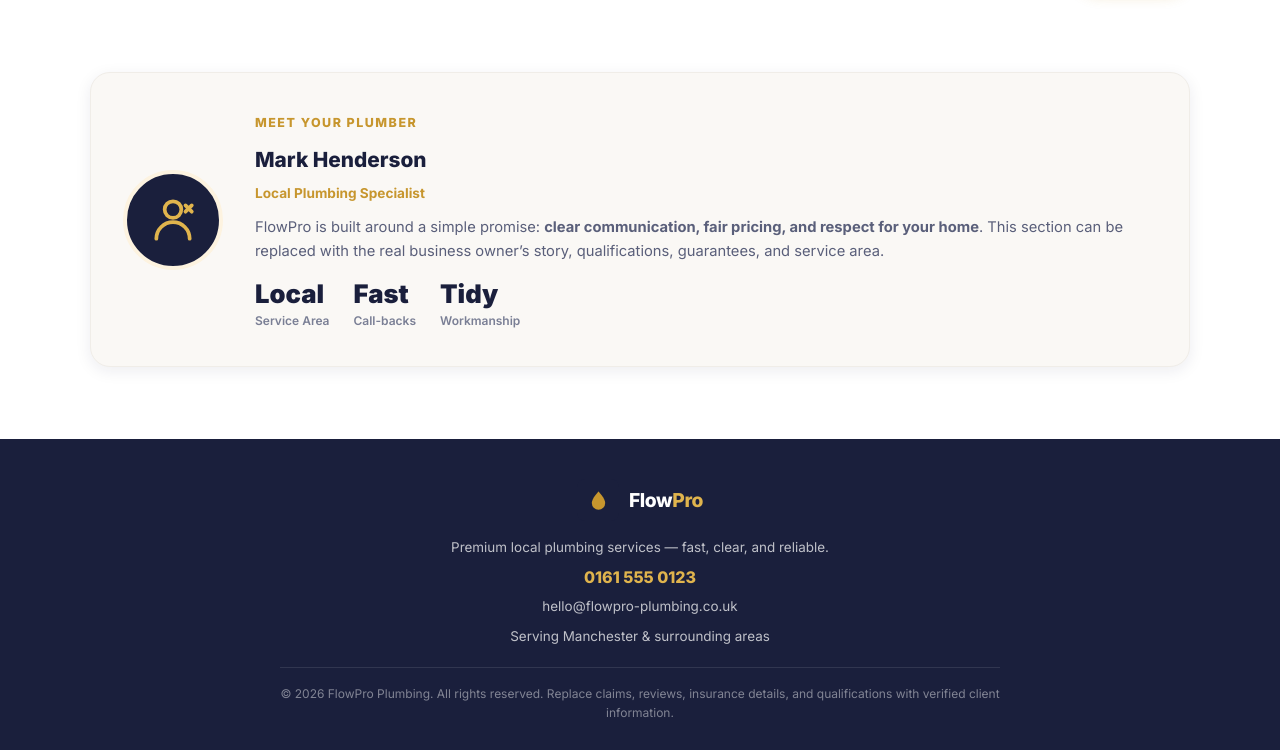
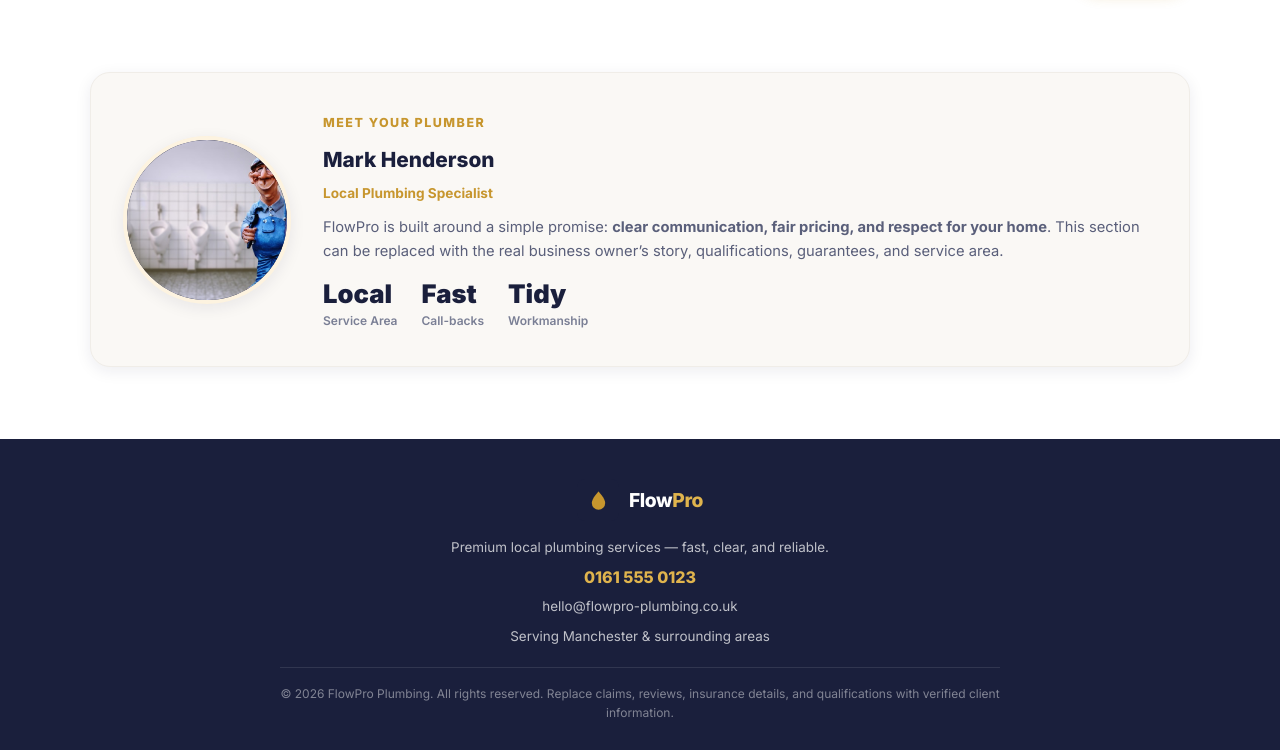
Before and after one commit to cavcom2010/plumber, a Django app: page /about/ in a window 1280 px wide. Shown: the part 65-815 px from the top of the page. Run offline with Django 5.2, Linux system fonts and the light colour scheme.

Commit message:
Add static placeholder images from Pixabay

```diff
--- a/trades/static/trades/css/landing.css
+++ b/trades/static/trades/css/landing.css
@@ -461,6 +463,29 @@
             gap: 12px;
         }
 
+        .section-image {
+            overflow: hidden;
+            border-radius: var(--radius-lg);
+            box-shadow: var(--shadow);
+            border: 1px solid var(--border-light);
+            margin: -12px auto 28px;
+            max-width: 860px;
+            background: var(--navy);
+        }
+
+        .section-image img,
+        .booking-image img,
+        .about-photo img {
+            display: block;
+            width: 100%;
+            height: 100%;
+            object-fit: cover;
+        }
+
+        .section-image {
+            aspect-ratio: 16 / 8;
+        }
+
         .service-card {
             background: #fff;
             border-radius: var(--radius);
@@ -527,6 +552,17 @@
             align-items: center;
             text-align: center;
             border: 1px solid var(--border-light);
+        }
+
+        .about-photo {
+            width: 132px;
+            height: 132px;
+            border-radius: 50%;
+            overflow: hidden;
+            flex-shrink: 0;
+            border: 4px solid var(--gold-pale);
+            box-shadow: var(--shadow);
+            background: var(--navy);
         }
 
         .about-avatar {
@@ -1193,12 +1249,21 @@
                 gap: 32px;
             }
 
+            .about-photo {
+                width: 168px;
+                height: 168px;
+            }
+
             .about-stats {
                 justify-content: flex-start;
             }
 
             .booking-card {
                 padding: 36px 32px;
+            }
+
+            .section-image {
+                aspect-ratio: 16 / 6;
             }
         }
 
--- a/trades/templates/trades/partials/about_section.html
+++ b/trades/templates/trades/partials/about_section.html
@@ -1,7 +1,10 @@
+{% load static %}
 <section class="section about-section" id="about">
     <div class="section-inner">
         <div class="about-wrapper">
-            <div class="about-avatar" aria-hidden="true"><svg><use href="#icon-user"></use></svg></div>
+            <div class="about-photo" aria-hidden="true">
+                <img src="{% static 'trades/images/about-tradesman.jpg' %}" alt="" loading="lazy">
+            </div>
             <div class="about-content">
                 <span class="section-label">Meet Your Plumber</span>
                 <h3>Mark Henderson</h3>
--- a/trades/templates/trades/partials/booking_section.html
+++ b/trades/templates/trades/partials/booking_section.html
@@ -1,9 +1,14 @@
+{% load static %}
 <section class="booking-section" id="booking">
     <div class="section-inner">
         <div class="section-header">
             <span class="section-label">Book a Visit</span>
             <h2 class="section-title">Schedule Your Service</h2>
             <p class="section-subtitle">Send a booking enquiry and the team will confirm availability. For urgent issues, call directly for the fastest response.</p>
+        </div>
+
+        <div class="booking-image">
+            <img src="{% static 'trades/images/booking-bathroom.jpg' %}" alt="Clean modern bathroom plumbing fixtures" loading="lazy">
         </div>
 
         <div class="booking-card">
--- a/trades/templates/trades/partials/services_section.html
+++ b/trades/templates/trades/partials/services_section.html
@@ -1,9 +1,14 @@
+{% load static %}
 <section class="section" id="services">
     <div class="section-inner">
         <div class="section-header">
             <span class="section-label">Our Services</span>
             <h2 class="section-title">Complete Plumbing Solutions</h2>
             <p class="section-subtitle">A flexible service template for local trades: quick repairs, planned installs, maintenance visits, and emergency call-outs.</p>
+        </div>
+
+        <div class="section-image section-image-services">
+            <img src="{% static 'trades/images/services-pipes.jpg' %}" alt="Plumbing tools and pipework laid out for repair work" loading="lazy">
         </div>
 
         <div class="services-grid">
```
Also changed, not shown: other parts of trades/static/trades/css/landing.css (+33 -1 lines), trades/static/trades/images/pixabay-placeholders.json (added, +30 -0 lines), trades/static/trades/images/about-tradesman.jpg (added), trades/static/trades/images/booking-bathroom.jpg (added), trades/static/trades/images/hero-plumber.jpg (added), trades/static/trades/images/services-pipes.jpg (added).
